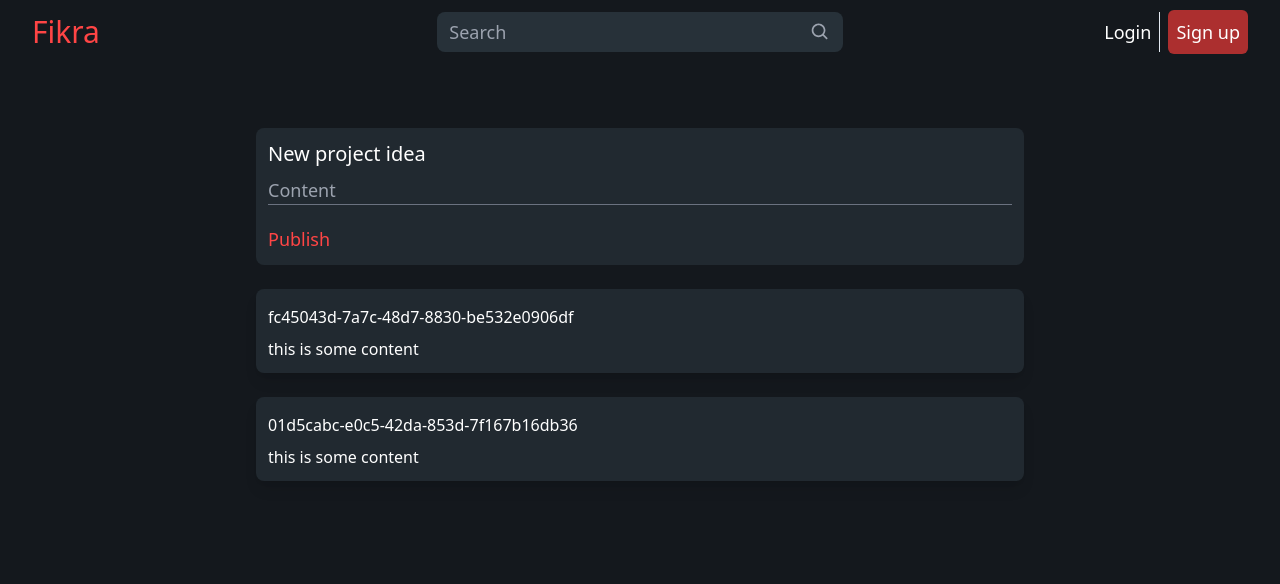
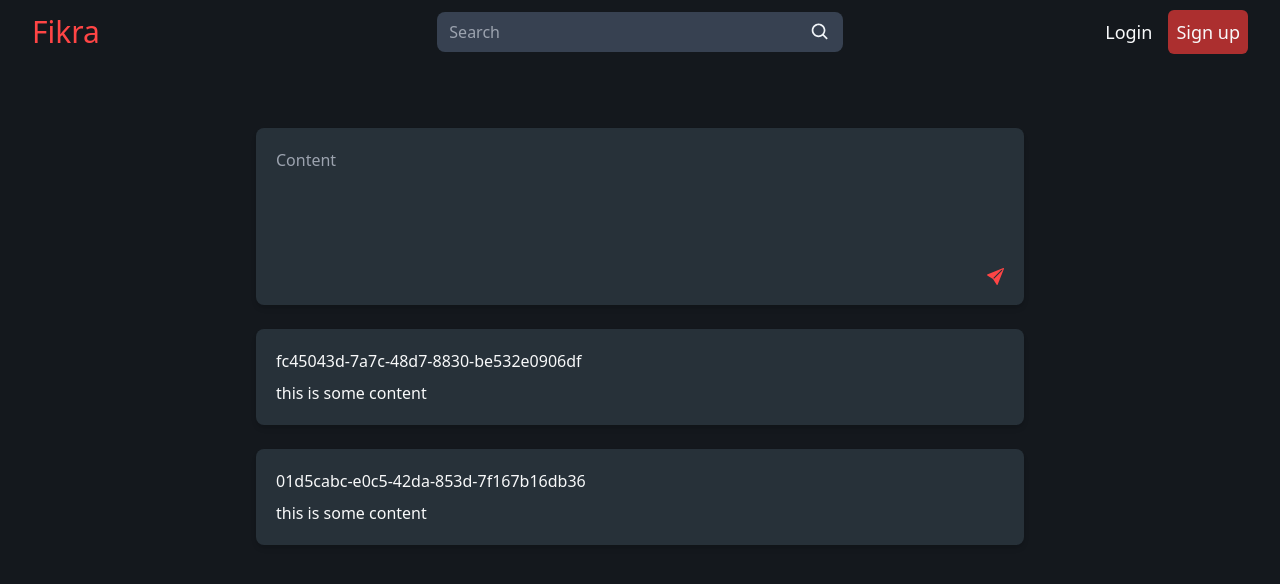
Before and after one commit to ilefM/fikra, a React (Vite) app: page / in a window 1280 px wide. Shown: the top 584 px of the page. Built offline with nearby package versions, Linux system fonts and the light colour scheme.

Commit message:
home page + animation on the list + theme improved

```diff
--- a/package.json
+++ b/package.json
@@ -12,6 +12,7 @@
     "preview": "vite preview"
   },
   "dependencies": {
+    "framer-motion": "^10.12.10",
     "react": "^18.2.0",
     "react-dom": "^18.2.0",
     "react-icons": "^4.8.0",
--- a/src/components/AddPost.tsx
+++ b/src/components/AddPost.tsx
@@ -1,4 +1,5 @@
 import { FormEvent, useState } from "react";
+import { BsSendFill } from "react-icons/bs";
 
 interface IProps {
   addNewPost: (content: string) => void;
@@ -9,6 +10,7 @@ export default function AddPost(props: IProps) {
 
   function publishPost(e: FormEvent<HTMLFormElement>) {
     e.preventDefault();
+
     if (content === "") {
       // Display error message
       return;
@@ -19,20 +21,18 @@ export default function AddPost(props: IProps) {
   }
 
   return (
-    <div className="p-3 mb-6  rounded-lg w-full bg-[#212930] text-lg">
-      <form onSubmit={publishPost} className="flex flex-col items-start">
-        <p className="text-xl mb-2">New project idea</p>
-        <input
-          type="text"
+    <div className="p-5 mb-6 rounded-lg w-full shadow-md bg-dark-200">
+      <form onSubmit={publishPost} className="flex flex-col w-full items-start">
+        <textarea
           placeholder="Content"
           value={content}
           onChange={(e) => {
             setContent(e.target.value);
           }}
-          className="text-gray-400 focus:text-white bg-transparent outline-none w-full border-b border-gray-500"
+          className="bg-transparent break-words resize-none outline-none w-full min-h-[100px] no-scrollbar"
         />
-        <button className="mt-5 text-[#FF4545] hover:text-gray-400 hover:transition-all hover:ease-linear">
-          Publish
+        <button className="mt-5 text-red-custom hover:text-gray-400 hover:transition-all ml-auto hover:ease-linear">
+          <BsSendFill size={17} />
         </button>
       </form>
     </div>
--- a/src/components/MobileNavbar.tsx
+++ b/src/components/MobileNavbar.tsx
@@ -4,7 +4,7 @@ import { Link } from "react-router-dom";
 
 export default function MobileNavbar() {
   return (
-    <div className="h-14 flex items-center justify-evenly  bg-black-secondary">
+    <div className="h-14 flex items-center justify-evenly">
       <div className="h-30 w-30">
         <Link to="/">
           <BiHomeAlt2 size="20px" />
--- a/src/components/Navbar.tsx
+++ b/src/components/Navbar.tsx
@@ -3,7 +3,7 @@ import Searchbar from "./Searchbar";
 
 export default function Navbar() {
   return (
-    <nav className="flex items-center justify-between px-8 w-full h-16 m-0 lg:text-lg text-base">
+    <nav className="flex items-center justify-between px-8 w-full h-16 m-0">
       <NavigationPanel />
       <div className="flex justify-center items-center w-4/12 ">
         <Searchbar />
@@ -18,7 +18,7 @@ function NavigationPanel() {
     <div className="flex justify-start items-center w-1/3 pr-10">
       <Link
         to="/"
-        className="text-2xl lg:text-3xl mr-10 hover:text-gray-400 text-[#FF4545] hover:transition-all hover:ease-linear"
+        className="text-2xl lg:text-3xl mr-10 hover:text-gray-400 text-red-custom hover:transition-all hover:ease-linear"
       >
         Fikra
       </Link>
@@ -28,18 +28,16 @@ function NavigationPanel() {
 
 function ControlPanel() {
   return (
-    <div className="flex items-center justify-end w-1/3">
+    <div className="flex items-center justify-end w-1/3 lg:text-lg">
       <Link
-        className="hover:text-gray-400 hover:transition-all hover:ease-linear"
+        className="hover:text-gray-400 mr-2 hover:transition-all hover:ease-linear"
         to="/login"
       >
         Login
       </Link>
 
-      <div className="h-10 w-px m-2 bg-slate-200"></div>
-
       <Link
-        className="bg-[#ac2f2f] p-2 rounded-md hover:text-dark-300 hover:bg-slate-100 hover:transition-all hover:duration-300 hover:ease-linear"
+        className="bg-[#ac2f2f] p-2 ml-2 rounded-md hover:text-dark-400 hover:bg-light-200 hover:transition-all hover:ease-linear hover:duration-300"
         to="/signup"
       >
         Sign up
--- a/src/components/Post.tsx
+++ b/src/components/Post.tsx
@@ -1,10 +1,17 @@
+import { motion } from "framer-motion";
 import { IPost } from "../interfaces/IPost";
 
 export default function Post(props: IPost) {
   return (
-    <div className="flex flex-col items-start p-3 pt-4 rounded-lg shadow-lg w-full bg-[#212930] text-base transition-all duration-300 ease-linear">
-      <p className="font-medium pb-2 text-clip">{props.username}</p>
-      <p>{props.content}</p>
-    </div>
+    <motion.div
+      className="flex flex-col items-start p-5 rounded-lg shadow-md w-full bg-dark-200
+    "
+      initial={{ opacity: 0, translateY: -50 }}
+      animate={{ opacity: 1, translateY: 0 }}
+      transition={{ duration: 0.35 }}
+    >
+      <p className="font-medium mb-2 text-clip break-words">{props.username}</p>
+      <p className="word-break break-words">{props.content}</p>
+    </motion.div>
   );
 }
--- a/src/components/Searchbar.tsx
+++ b/src/components/Searchbar.tsx
@@ -2,13 +2,13 @@ import { BiSearch } from "react-icons/bi";
 
 export default function Searchbar() {
   return (
-    <div className="flex items-center justify-between bg-[#273139] h-10 w-full p-3 rounded-lg cursor-text">
+    <div className="flex items-center justify-between bg-gray-700 h-10 w-full p-3 rounded-lg cursor-text">
       <input
         type="text"
         placeholder="Search"
-        className="text-gray-400 focus:text-white bg-transparent outline-none w-full"
+        className="bg-transparent outline-none w-full"
       />
-      <BiSearch size="22px" color="#9ca3af" className="ml-1" />
+      <BiSearch size="22px" color="#F1F5F9" className="ml-1" />
     </div>
   );
 }
--- a/src/pages/Home.tsx
+++ b/src/pages/Home.tsx
@@ -2,6 +2,7 @@ import { useState } from "react";
 import AddPost from "../components/AddPost";
 import { IPost } from "../interfaces/IPost";
 import Post from "../components/Post";
+import { motion } from "framer-motion";
 
 const postsDefault: IPost[] = [
   {
@@ -39,13 +40,20 @@ export default function Home() {
         <NoPosts />
       ) : (
         <div className="flex flex-col items-center space-y-6">
-          {posts.map((post) => (
-            <Post
+          {posts.map((post, i) => (
+            <motion.div
+              className="w-full"
               key={post.id}
-              id={post.id}
-              username={post.username}
-              content={post.content}
-            />
+              initial={{ opacity: 0, translateY: -50 }}
+              animate={{ opacity: 1, translateY: 0 }}
+              transition={{ duration: 0.35, delay: i * 0.2 }}
+            >
+              <Post
+                id={post.id}
+                username={post.username}
+                content={post.content}
+              />
+            </motion.div>
           ))}
         </div>
       )}
@@ -55,6 +63,8 @@ export default function Home() {
 
 function NoPosts() {
   return (
-    <div className="my-12 text-xl">There is no posts :/ . Add a new one.</div>
+    <div className="my-12 text-center text-xl">
+      <p>No publication found :/</p>
+    </div>
   );
 }
--- a/src/router/Layout.tsx
+++ b/src/router/Layout.tsx
@@ -4,7 +4,7 @@ import MobileNavbar from "../components/MobileNavbar";
 
 export default function Layout() {
   return (
-    <div className="flex flex-col bg-[#14181D] min-h-screen w-full h-full text-white m-0 p-0 overflow-hidden">
+    <div className="flex flex-col bg-dark-400 min-h-screen w-full h-full text-dark-0 m-0 p-0 overflow-hidden">
       <div className="hidden sm:block">
         <Navbar />
       </div>
--- a/tailwind.config.js
+++ b/tailwind.config.js
@@ -4,17 +4,17 @@ export default {
   theme: {
     extend: {
       colors: {
+        red: {
+          custom: "#FF4545",
+        },
         dark: {
-          400: "#26262C",
-          300: "#323d51",
-          200: "#323d51",
-          100: "#6C757D",
+          400: "#14181D",
+          300: "#1A2026",
+          200: "#273139",
+          0: "#F8F9FA",
         },
         light: {
-          400: "#ADB5BD",
-          300: "#CED4DA",
-          200: "#DEE2E6",
-          100: "#E9ECEF",
+          200: "#F1F5F9",
         },
       },
     },
```
Also changed, not shown: 2 other files (tests, documents, lock files or other folders).
